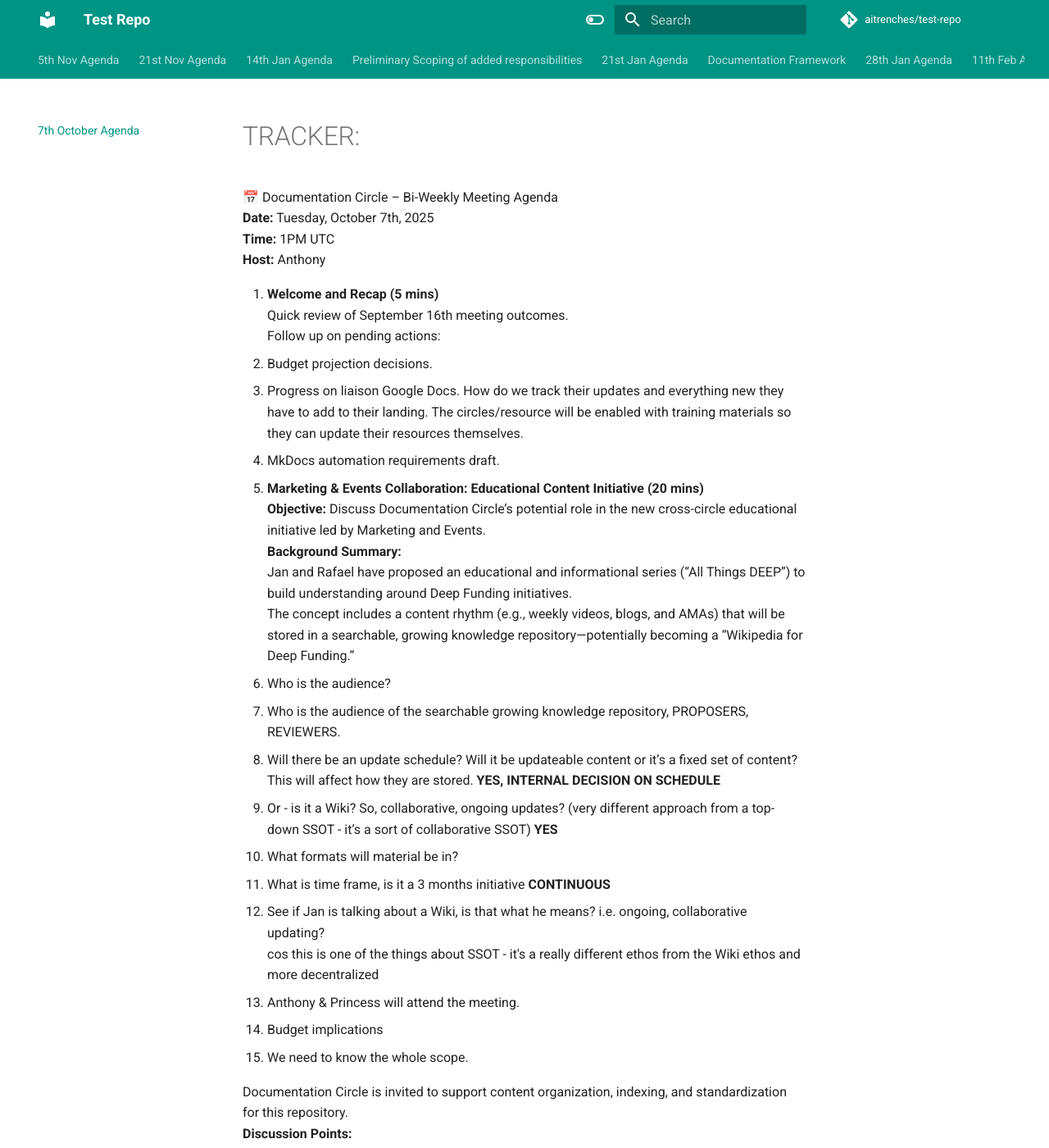
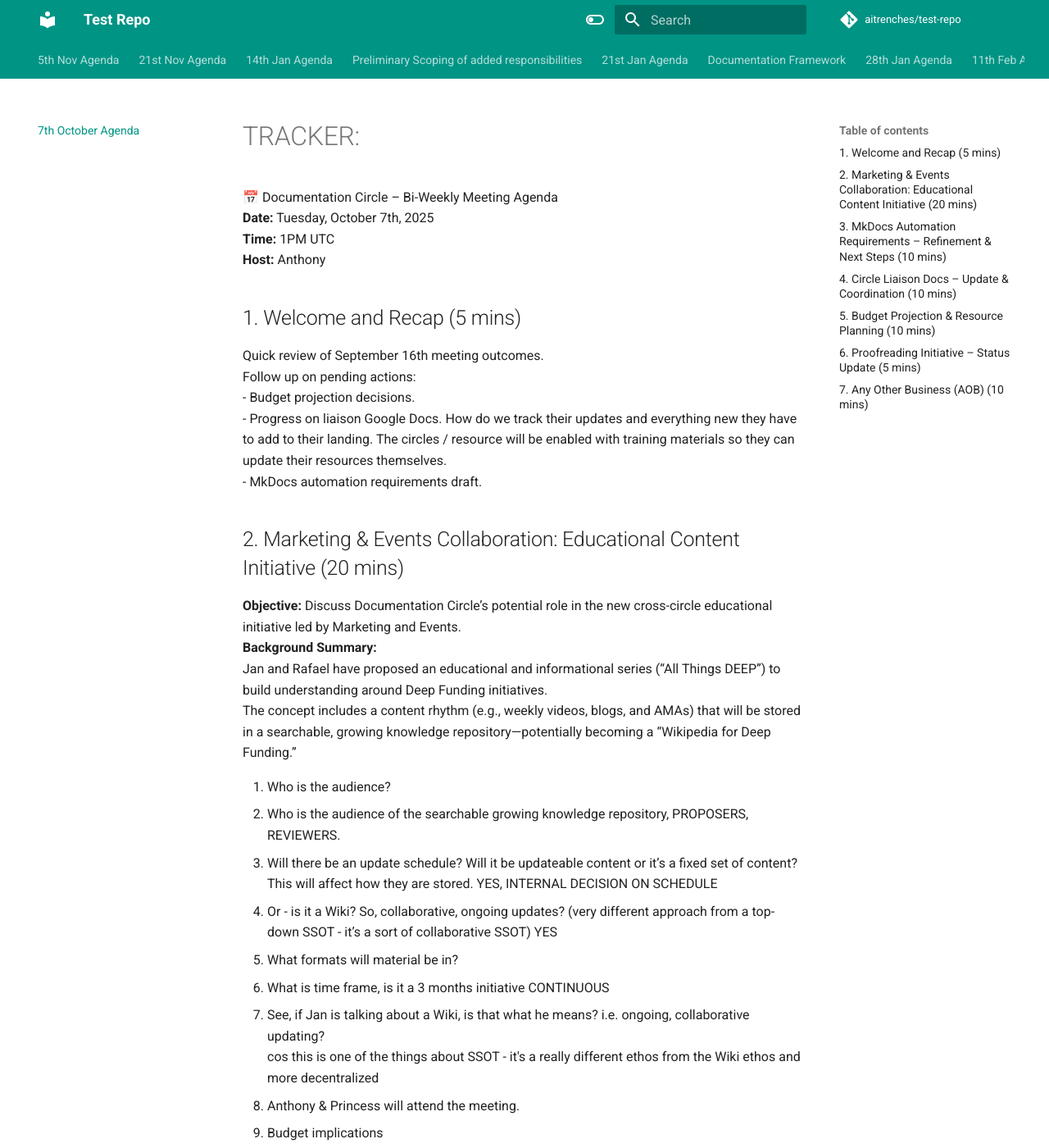
Before and after one commit to aitrenches/test-repo, an MkDocs documentation site: the page built from docs/7th-october-agenda.md, in a window 1280 px wide and 1400 px high. Shown: the whole window at 82% size. Built offline with MkDocs 1.6.1 and Material for MkDocs 9.7.7, drawn with Linux system fonts in a browser that asks for light colours; comment, search, counter and statistics services are not loaded; some of the changed text lies outside the part shown.

Commit message:
Update: 7th October Agenda

```diff
--- a/docs/7th-october-agenda.md
+++ b/docs/7th-october-agenda.md
@@ -4,71 +4,72 @@
 **Time:** 1PM UTC
 **Host:** Anthony
 
-1. **Welcome and Recap (5 mins)**
-   Quick review of September 16th meeting outcomes.
-   Follow up on pending actions:
-   - Budget projection decisions.
-   - Progress on liaison Google Docs. How do we track their updates and everything new they have to add to their landing. The circles/resource will be enabled with training materials so they can update their resources themselves.
-   - MkDocs automation requirements draft.
+## 1. Welcome and Recap (5 mins)
+Quick review of September 16th meeting outcomes.
+Follow up on pending actions:
+- Budget projection decisions.
+- Progress on liaison Google Docs. How do we track their updates and everything new they have to add to their landing. The circles / resource will be enabled with training materials so they can update their resources themselves.
+- MkDocs automation requirements draft.
 
-2. **Marketing & Events Collaboration: Educational Content Initiative (20 mins)**
-   **Objective:** Discuss Documentation Circle’s potential role in the new cross-circle educational initiative led by Marketing and Events.
-   **Background Summary:**
-   Jan and Rafael have proposed an educational and informational series (“All Things DEEP”) to build understanding around Deep Funding initiatives.
-   The concept includes a content rhythm (e.g., weekly videos, blogs, and AMAs) that will be stored in a searchable, growing knowledge repository—potentially becoming a “Wikipedia for Deep Funding.”
+## 2. Marketing & Events Collaboration: Educational Content Initiative (20 mins)
+**Objective:** Discuss Documentation Circle’s potential role in the new cross-circle educational initiative led by Marketing and Events.
+**Background Summary:**
+Jan and Rafael have proposed an educational and informational series (“All Things DEEP”) to build understanding around Deep Funding initiatives.
+The concept includes a content rhythm (e.g., weekly videos, blogs, and AMAs) that will be stored in a searchable, growing knowledge repository—potentially becoming a “Wikipedia for Deep Funding.”
 
-   1. Who is the audience?
-   2. Who is the audience of the searchable growing knowledge repository, PROPOSERS, REVIEWERS.
-   3. Will there be an update schedule? Will it be updateable content or it’s a fixed set of content? This will affect how they are stored. **YES, INTERNAL DECISION ON SCHEDULE**
-   4. Or - is it a Wiki? So, collaborative, ongoing updates? (very different approach from a top-down SSOT - it’s a sort of collaborative SSOT) **YES**
-   5. What formats will material be in?
-   6. What is time frame, is it a 3 months initiative **CONTINUOUS**
-   7. See if Jan is talking about a Wiki, is that what he means? i.e. ongoing, collaborative updating?
-      cos this is one of the things about SSOT - it's a really different ethos from the Wiki ethos and more decentralized
-   8. Anthony & Princess will attend the meeting.
-   9. Budget implications
-   10. We need to know the whole scope.
+1. Who is the audience?
+2. Who is the audience of the searchable growing knowledge repository, PROPOSERS, REVIEWERS.
+3. Will there be an update schedule? Will it be updateable content or it’s a fixed set of content? This will affect how they are stored. YES, INTERNAL DECISION ON SCHEDULE
+4. Or - is it a Wiki? So, collaborative, ongoing updates? (very different approach from a top-down SSOT - it’s a sort of collaborative SSOT) YES
+5. What formats will material be in?
+6. What is time frame, is it a 3 months initiative CONTINUOUS
+7. See, if Jan is talking about a Wiki, is that what he means? i.e. ongoing, collaborative updating?
+   cos this is one of the things about SSOT - it's a really different ethos from the Wiki ethos and more decentralized
+8. Anthony & Princess will attend the meeting.
+9. Budget implications
+10. We need to know the whole scope.
 
-   Documentation Circle is invited to support content organization, indexing, and standardization for this repository.
-   **Discussion Points:**
-   - How the Documentation Circle can contribute (structure, metadata, repository setup, long-term maintenance).
-   - Potential integration with the MkDocs automation and SSOT framework.
-   - Decide on who will represent the Circle at Thursday’s 13:00 UTC call with Jan and Rafael DN.
-   **ACTION:** Assign representative(s) and define first contribution steps.
+Documentation Circle is invited to support content organization, indexing, and standardization for this repository.
+**Discussion Points:**
+- How the Documentation Circle can contribute (structure, metadata, repository setup, long-term maintenance).
+- Potential integration with the MkDocs automation and SSOT framework.
+- Decide on who will represent the Circle at Thursday’s 13:00 UTC call with Jan and Rafael DN.
+**ACTION:** Assign representative(s) and define first contribution steps.
 
-3. **MkDocs Automation Requirements – Refinement & Next Steps (10 mins)**
-   Review progress on the Requirements Doc and feedback from Circles.
-   Update on walkthrough guide progress (Anthony).
-   Integration ideas from the new educational repository initiative.
-   **ACTION:** Finalize deliverables timeline for 10th October.
+## 3. MkDocs Automation Requirements – Refinement & Next Steps (10 mins)
+- Review progress on the Requirements Doc and feedback from Circles.
+- Update on walkthrough guide progress (Anthony).
+- Integration ideas from the new educational repository initiative.
+**ACTION:** Finalize deliverables timeline for 10th October.
 
-4. **Circle Liaison Docs – Update & Coordination (10 mins)**
-   Progress check on creation and population of Circle-specific Google Docs.
-   Identify any Circles needing additional support or follow-up.
-   Plan sync between liaisons and the new educational initiative for documentation alignment.
-   - Tobias - Review Circle - ongoing
-   - Vani - DF Book - ongoing
-   - Sophia - Operations & Onboarding - ongoing
-   - Love - IT & Data Analytics - ongoing
-   - Princess - Events & Marketing - ongoing
-   - Anthony - Dev Outreach & Biz Dev - ongoing
-   All to add docs to folder on shared drive [Google Drive](https://drive.google.com/drive/folders/15t2lHypIPEBZmJ6pM3yA1NPvvzO4C-zR?usp=drive_link)
+## 4. Circle Liaison Docs – Update & Coordination (10 mins)
+- Progress check on creation and population of Circle-specific Google Docs.
+- Identify any Circles needing additional support or follow-up.
+- Plan sync between liaisons and the new educational initiative for documentation alignment.
+  - Tobias - Review Circle - ongoing
+  - Vani - DF Book - ongoing
+  - Sophia - Operations & Onboarding - ongoing
+  - Love - IT & Data Analytics - ongoing
+  - Princess - Events & Marketing - ongoing
+  - Anthony - Dev Outreach & Biz Dev - ongoing
+All to add docs to folder on shared drive [Google Drive](https://drive.google.com/drive/folders/15t2lHypIPEBZmJ6pM3yA1NPvvzO4C-zR?usp=drive_link)
 
-   LAST UPDATED dates are needed.
-   Should it be our role to identify what elements are likely to need updating, and agree a schedule with the Circle?
+LAST UPDATED dates are needed.
+Should it be our role to identify what elements are likely to need updating, and agree a schedule with the Circle?
 
-5. **Budget Projection & Resource Planning (10 mins)**
-   Revisit 6-month budget projection (Sophia).
-   Any adjustments following new cross-circle collaboration needs.
-   Resource allocation for automation work.
-   Budget not yet submitted…
-   We need to know the whole scope before we can see the % increase in the budget, also the timeline of the initiate the budget.
+## 5. Budget Projection & Resource Planning (10 mins)
+- Revisit 6-month budget projection (Sophia).
+- Any adjustments following new cross-circle collaboration needs.
+- Resource allocation for automation work.
 
-6. **Proofreading Initiative – Status Update (5 mins)**
-   Channel creation and stakeholder coordination update (Vani).
-   Pending approval workflows and testing phase.
+Budget not yet submitted…
+We need to know the whole scope before we can see the % increase in the budget, also the timeline of the initiate the budget.
 
-7. **Any Other Business (AOB) (10 mins)**
-   Discussion on 6-month bonus share and recognition planning.
-   Open floor for updates, announcements, or issues.
-   Confirm next meeting date (October 21st, 2025).
+## 6. Proofreading Initiative – Status Update (5 mins)
+- Channel creation and stakeholder coordination update (Vani).
+- Pending approval workflows and testing phase.
+
+## 7. Any Other Business (AOB) (10 mins)
+- Discussion on 6-month bonus share and recognition planning.
+- Open floor for updates, announcements, or issues.
+- Confirm next meeting date (October 21st, 2025).
```
